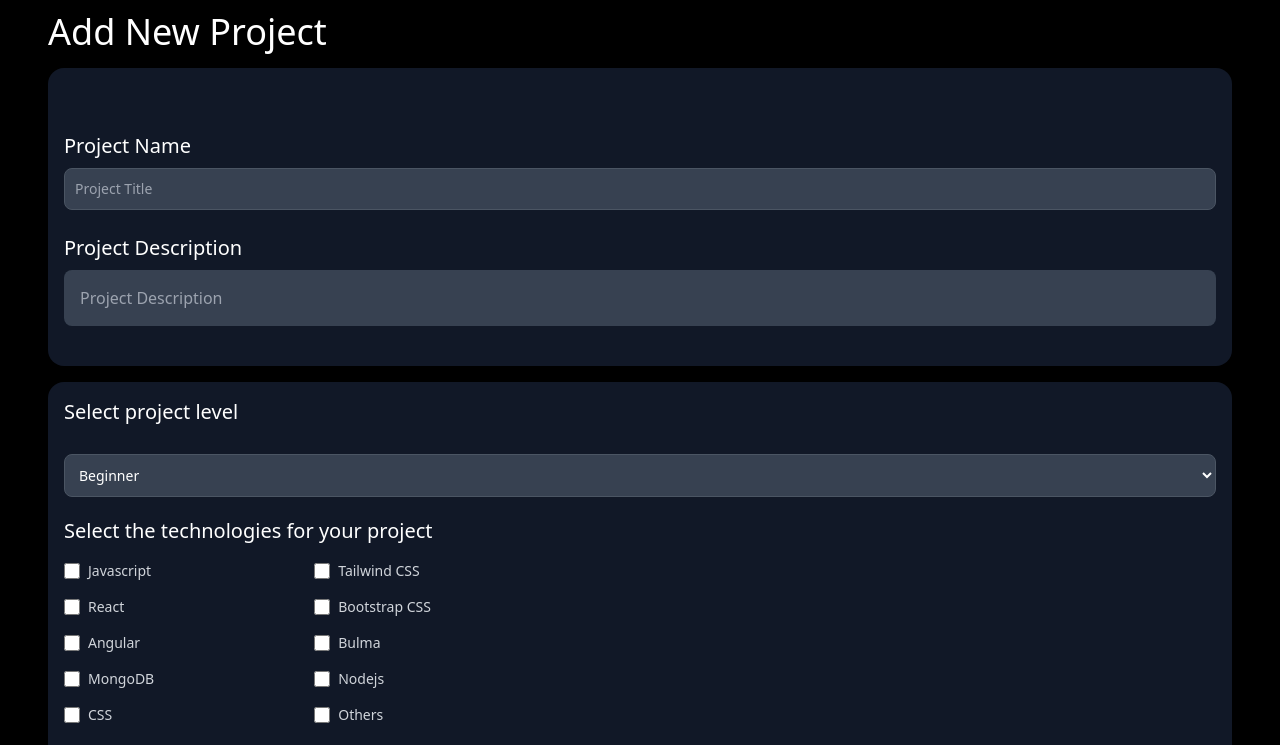
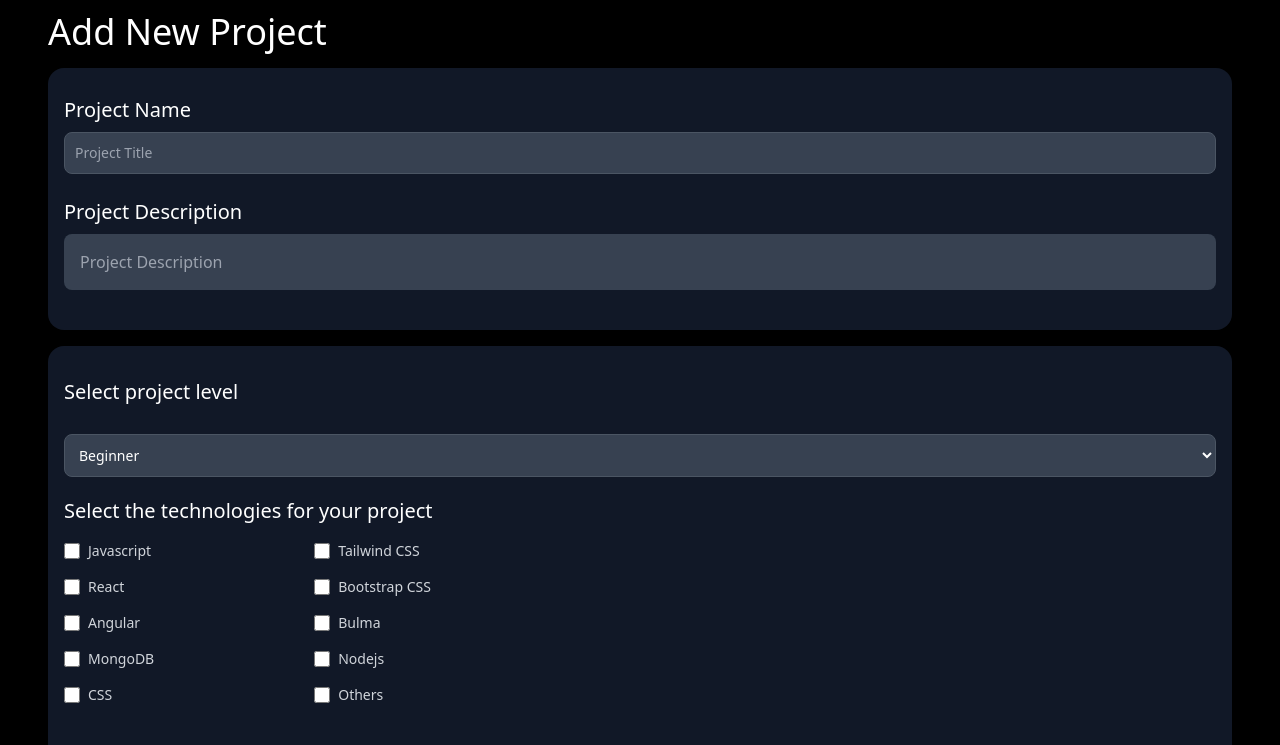
Before and after one commit to bytemakers/Devcode, a React (Create React App) app in the folder frontend/: page /newproject in a window 1280 px wide. Shown: the part 100-845 px from the top of the page. Built offline with nearby package versions, Linux system fonts and the light colour scheme; sample sign-in values are in the browser's storage.

Commit message:
Upload file max size upto 5mb and some changes made in new project file
Co-authored-by: devarshishimpi <devarshishimpi@gmail.com>

```diff
--- a/frontend/src/components/NewProj/NewProj.jsx
+++ b/frontend/src/components/NewProj/NewProj.jsx
@@ -2,7 +2,10 @@ import { Suspense, useEffect, useState } from 'react';
 import { json, useNavigate } from 'react-router-dom';
 import Navbar from '../Navbar/Navbar';
 import { Helmet } from "react-helmet";
-import './newproject.css'
+import './newproject.css';
+import './newproject.css';
+import { ToastContainer, toast } from 'react-toastify';
+import 'react-toastify/dist/ReactToastify.css';
 
 const NewProj = () => {
   const [name, setName] = useState("");
@@ -20,7 +23,7 @@ const NewProj = () => {
   const [repoName, setRepoName] = useState("DevCode");
   const [repoLink, setRepoLink] = useState("https://github.com/devarshishimpi/devcode");
   const [level, setLevel] = useState(null);
-  const [image, setImage] = useState();
+  const [image, setImage] = useState(null);
 
   const navigate = useNavigate();
 
@@ -32,6 +35,7 @@ const NewProj = () => {
 
   const formSubmit = async (e) => {
     e.preventDefault();
+
     const langArr = [];
     if (language1) {
       langArr.push("Javscript");
@@ -65,6 +69,26 @@ const NewProj = () => {
     }
 
 
+
+    if (name.trim() === "") {
+      toast.error('Please enter a valid project name');
+    }
+    else if (description.trim() === "") {
+      toast.error('Please enter a valid description');
+    }
+    // else if (!(language1 || language2 || language3 || language4 || language5 || language6 || language7 || language8 || language9 || language10)) {
+    //   toast.error('Please select a valid language tag');
+    // }
+    else if (langArr.length === 0) {
+      toast.error('Please select a valid language tag');
+    }
+    else if (level.trim() === "") {
+      toast.error('Please select level of the project');
+    }
+    else if (image === null) {
+      toast.error("Please upload a valid image");
+    }
+    else {
       const authtoken = localStorage.getItem('auth-token');
       const response = await fetch('http://localhost:8181/api/auth/uploadproject', {
         method: 'POST',
@@ -75,7 +99,32 @@ const NewProj = () => {
         body: JSON.stringify({ name, description, langArr, repoName, repoLink, level, image })
       });
       const json = await response.json();
+      if (json.success) {
+        setName("");
+        setDescription("");
+        setLanguage1(false);
+        setLanguage2(false);
+        setLanguage3(false);
+        setLanguage4(false);
+        setLanguage5(false);
+        setLanguage6(false);
+        setLanguage7(false);
+        setLanguage8(false);
+        setLanguage9(false);
+        setLanguage10(false);
+        setRepoName("");
+        setRepoLink("");
+        setLevel("");
+        setImage(null);
+
+        toast.success('Success! Your project has been submitted successfully');
+
+        setTimeout(() => {
+          navigate('/projects')
+        }, 1500);
+      }
       console.log(json);
+    }
   }
 
   const handleImage = (e) => {
@@ -104,7 +153,7 @@ const NewProj = () => {
             <div className="p-12 max-w-7xl m-auto">
               <label className="text-4xl text-white">Add New Project</label>
               <div className="flex flex-col p-4 bg-gray-900 my-4 rounded-2xl">
-                <div class="mt-12 mb-6">
+                <div class="mt-3 mb-6">
                   <label htmlFor="base-input" class="block mb-2 text-xl font-medium text-white">Project Name</label>
                   <input value={name} onChange={(e) => setName(e.target.value)} type="text" id="base-input" class="border text-sm rounded-lg block w-full p-2.5 bg-gray-700 border-gray-600 placeholder-gray-400 outline-none text-white" placeholder="Project Title"></input>
                 </div>
@@ -115,7 +164,7 @@ const NewProj = () => {
               </div>
 
               <div className="flex flex-col p-4 bg-gray-900 rounded-2xl">
-                <form onSubmit={formSubmit} className="space-y-5 flex flex-col">
+                <form onSubmit={formSubmit} className="space-y-5 mt-4 flex flex-col">
                   <label htmlFor="countries" className="block mb-2 text-xl font-medium text-white">Select project level</label>
                   <select onChange={(e) => setLevel(e.target.value)} id="countries" className="border text-sm rounded-lg block w-full p-2.5 bg-gray-700 border-gray-600 placeholder-gray-400 text-white outline-none">
                     <option value={1}>Beginner</option>
@@ -187,7 +236,7 @@ const NewProj = () => {
                   <label className="block mb-[-20px] text-xl font-medium text-white" htmlFor="user_avatar">Upload Project Banner</label>
                   <input onChange={handleImage} className="text-gray-400 block w-full text-sm rounded-lg border cursor-pointertext-gray-400 focus:outline-none bg-gray-700 border-gray-600 placeholder-gray-400" aria-describedby="user_avatar_help" id="user_avatar" type="file" />
 
-                  <div className="mt-1 text-sm text-gray-300" id="user_avatar_help">A project banner showcases a image banner with some info about your project.</div>
+                  <div className="mt-1 text-sm text-gray-300" id="user_avatar_help">A project banner showcases a image banner with some info about your project. Use a ratio of 100x42 for best results</div>
 
 
 
@@ -196,6 +245,7 @@ const NewProj = () => {
                 </form>
               </div>
             </div>
+            <ToastContainer toastStyle={{ backgroundColor: "#202d40", color: 'white' }} />
           </div>
     )
   }
--- a/frontend/src/components/Projects/Projects.jsx
+++ b/frontend/src/components/Projects/Projects.jsx
@@ -46,7 +46,7 @@ const Projects = () => {
                             {project.level === 2 && <span class="absolute font-extrabold bg-yellow-100 text-yellow-800 text-lg mr-2 px-2.5 py-0.5 rounded dark:bg-yellow-200 dark:text-yellow-900">Intermediate</span>}
                             {project.level === 3 && <span class="absolute font-extrabold bg-purple-100 text-purple-800 text-lg mr-2 px-2.5 py-0.5 rounded dark:bg-purple-200 dark:text-purple-900">Advance</span>}
                             {project.level === 4 && <span class="absolute font-extrabold bg-red-100 text-red-800 text-lg mr-2 px-2.5 py-0.5 rounded dark:bg-red-200 dark:text-red-900">Expert</span>}
-                            <img className="w-full" src="https://wallpaperbat.com/img/38515-train-track-wallpaper.jpg" alt="Mountain" />
+                            <img className="w-full" src={project.image.url} alt="Mountain" />
                             <div className="px-6 py-4">
                                 <div className="text-white font-bold text-xl mb-2">{project.name}</div>
                                 <p className="text-gray-300 text-base">
```
Also changed, not shown: 1 other file (tests, documents, lock files or other folders). Lines whose indentation alone changed are shown as unchanged.
